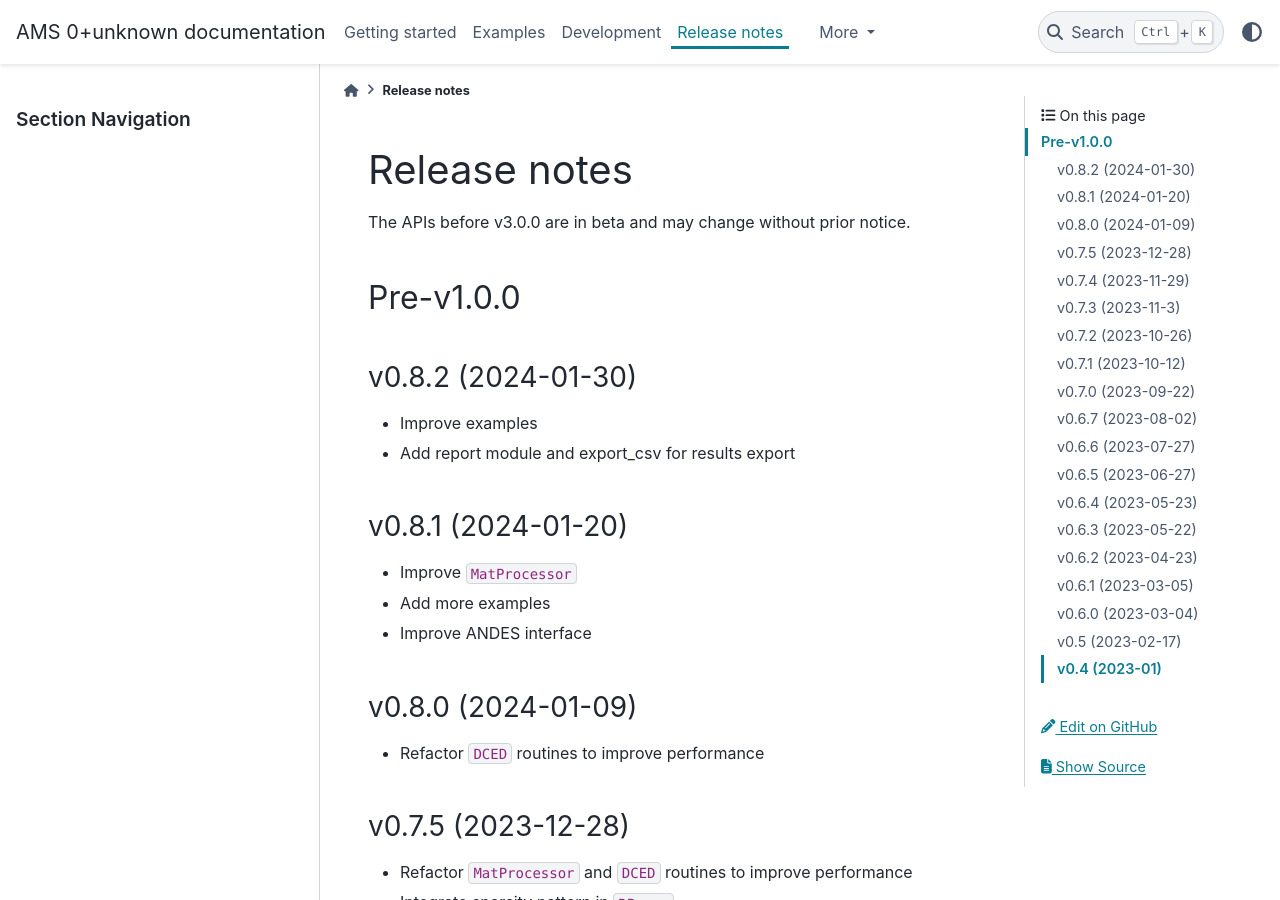
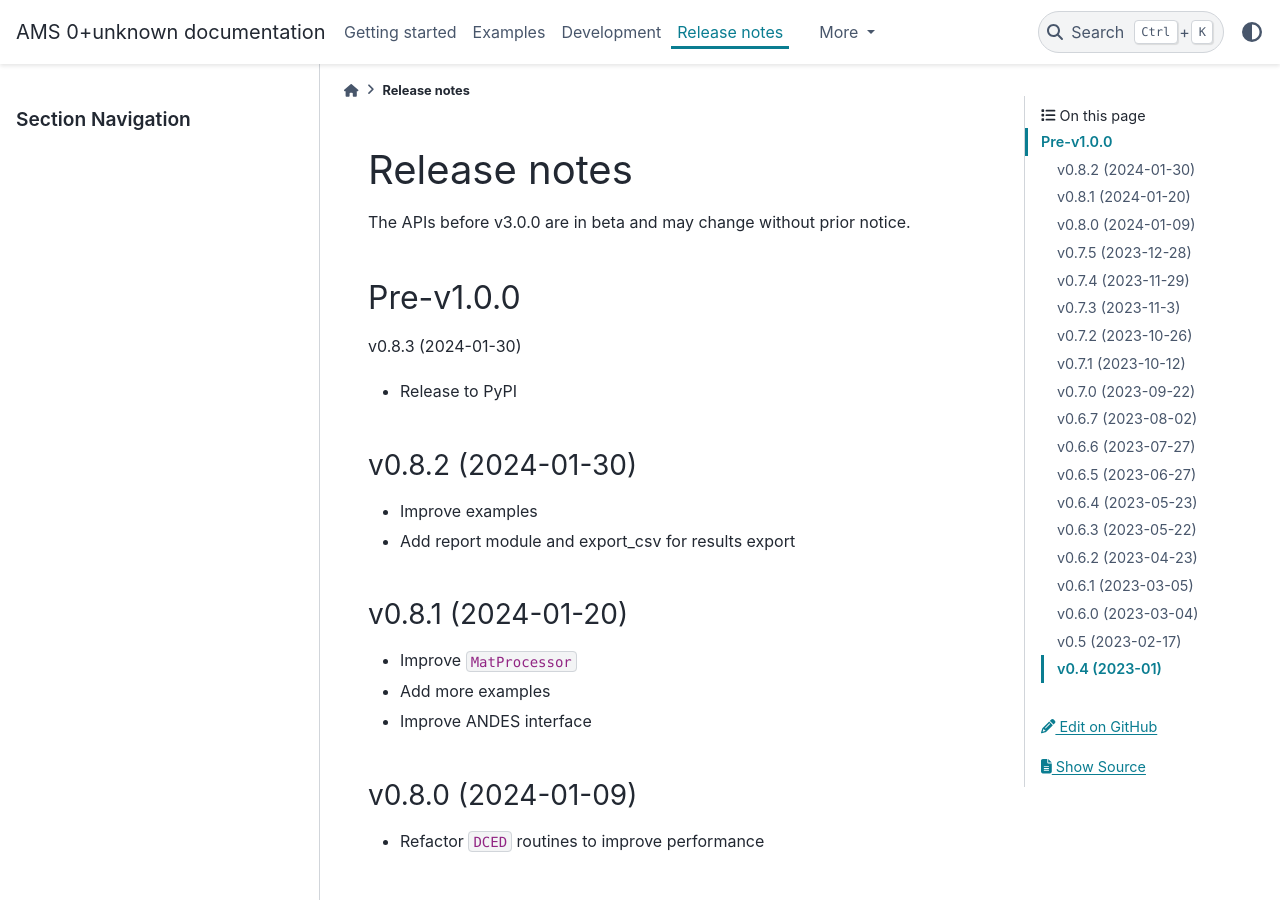
Before and after one commit to CURENT/ams, a Sphinx documentation site: the page built from docs/source/release-notes.rst, in a window 1280 px wide and 900 px high. Built offline with Sphinx 7.4.7 and the PyData theme 0.15.4, drawn with Linux system fonts in a browser that asks for light colours; pages that are not in the unit, such as notebooks, are missing from menus.

Commit message:
Update release notes

```diff
--- a/docs/source/release-notes.rst
+++ b/docs/source/release-notes.rst
@@ -8,6 +8,10 @@ The APIs before v3.0.0 are in beta and may change without prior notice.
 
 Pre-v1.0.0
 ==========
+
+v0.8.3 (2024-01-30)
+
+- Release to PyPI
 
 v0.8.2 (2024-01-30)
 -------------------
```
